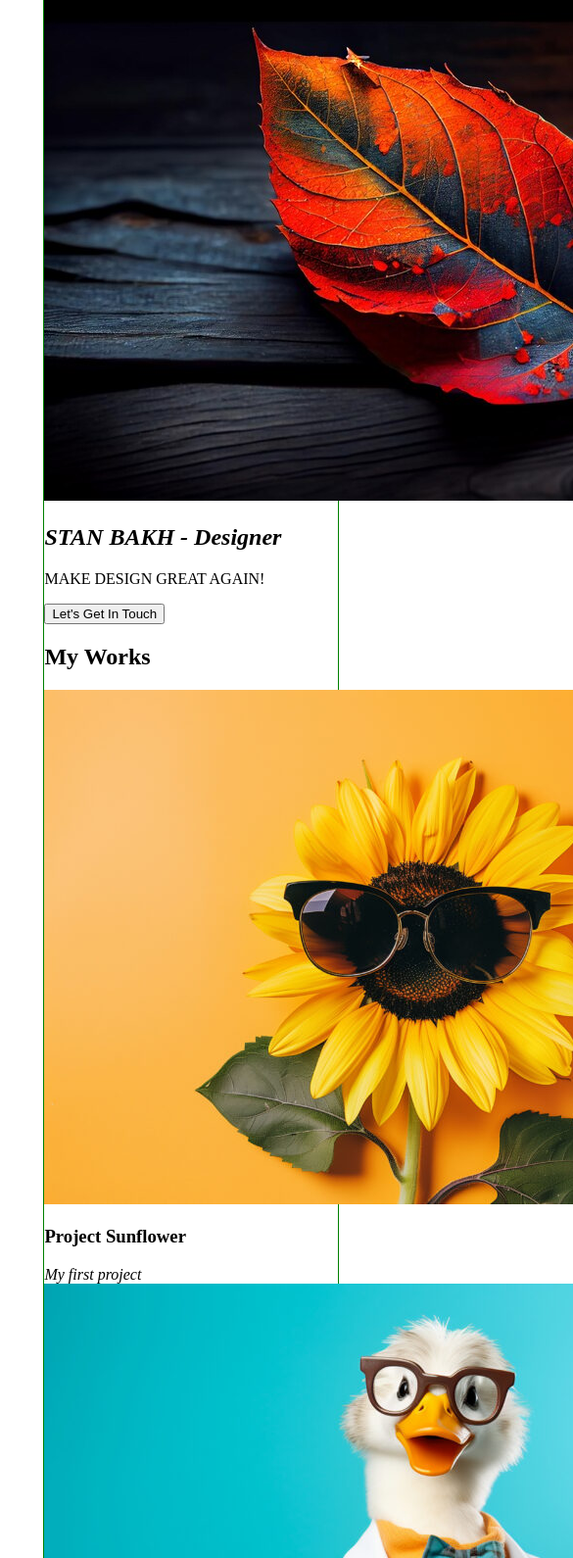
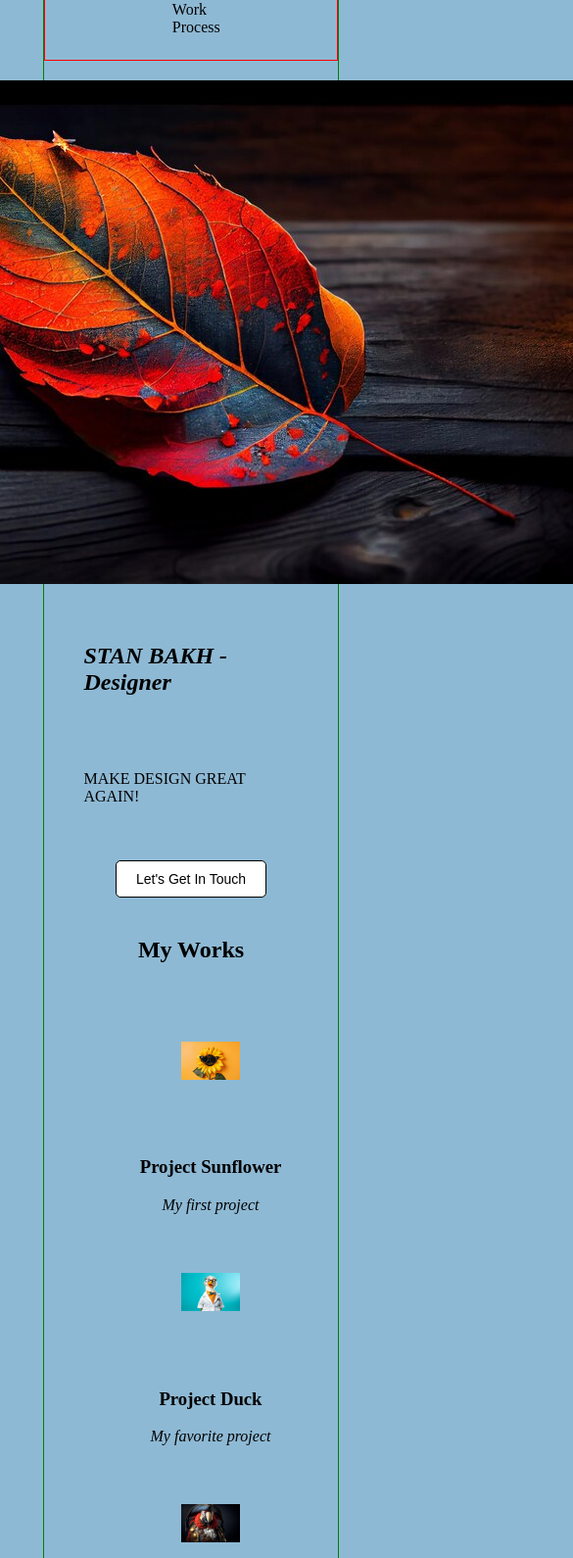
Before and after one commit to StanBakh/Stan, a plain HTML site: page index.html in a window 390 px wide. Shown: the part 137-1727 px from the top of the page at 98% size, 585 px wide, since content can reach past the window. Drawn offline with Linux system fonts and the light colour scheme.

Commit message:
Update style.css

```diff
--- a/style.css
+++ b/style.css
@@ -3,12 +3,137 @@
 
 
 
-body{background-color: 747474px;;}
+body {
+    background-color: #8EB9D4;
+}
 
-
-#page-wrapper{
+#page-wrapper {
     border: 1px solid green;
     width: 80%;
     margin: 0px auto;
 }
-header{}
+
+header {
+    border: 1px solid red;
+    display: flex;
+    justify-content: space-between;
+    align-items: center;
+}
+
+.menu ul li {
+    display: inline;
+    margin: 0px auto;
+    padding: 10px 24px;
+}
+
+.main-content, .my-works-header, .card-image {
+    display: flex;
+    flex-direction: column;
+    align-items: center;
+    gap: 80px;
+    position: relative;
+    width: 100%;
+    max-width: 1280px;
+    margin: 0 auto;
+    padding: 40px 120px 60px 120px;
+    box-sizing: border-box;
+}
+
+.contact-button, .get-in-touch-button {
+    padding: 10px 20px;
+    font-size: 14px;
+    border: 1px solid black;
+    border-radius: 5px;
+    cursor: pointer;
+    background-color: #fff;
+}
+
+.contact-button:hover, .get-in-touch-button:hover {
+    background-color: #ddd;
+}
+
+.card-image {
+    justify-content: space-between;
+    align-items: center;
+    gap: 16px;
+    width: 100%;
+    max-width: 500px;
+}
+
+#row {
+    display: flex;
+    margin-left: auto;
+    padding: 0px 13px 0px 0px;
+    justify-content: space-between;
+    position: unset;
+}
+
+@media (max-width: 768px) {
+    .main-content, .my-works-header {
+        padding: 20px 40px;
+        gap: 40px;
+    }
+
+    .card-image {
+        flex-direction: column;
+        gap: 10px;
+    }
+
+    .menu ul li {
+        display: block;
+        padding: 8px 16px;
+    }
+}
+
+.card {
+    display: flex;
+    flex-direction: column;
+    justify-content: center;
+    align-items: center;
+    width: 100%;
+    max-width: 500px;
+    margin: 20px;
+    box-sizing: border-box;
+    text-align: center;
+    transition: transform 0.3s ease;  /* For hover effect */
+}
+
+.card-image {
+    width: 100%;
+    height: auto;
+    position: relative;
+}
+
+.card-image img {
+    width: 100%;
+    height: auto;
+    display: block;  /* Removes extra space below the image */
+}
+
+.card-text {
+    margin-top: 10px;
+}
+
+.project-name {
+    font-size: 1.2rem;
+    font-weight: bold;
+    color: #333;
+}
+
+.card:hover {
+    transform: scale(1.05);  /* Slightly enlarge card on hover */
+}
+
+.card:hover .project-name {
+    color: #007BFF;  /* Change project name color on hover */
+}
+
+@media (max-width: 768px) {
+    .card {
+        max-width: 100%;  /* Cards take full width on small screens */
+    }
+
+    .project-name {
+        font-size: 1rem;  /* Adjust font size for mobile */
+    }
+}
```
